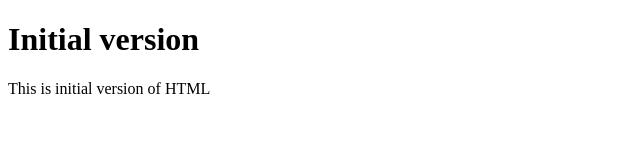
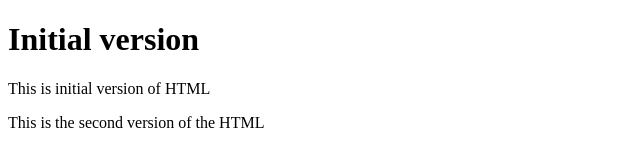
Before and after one commit to pavana-png/git_github_session_se, a plain HTML site: page index.html in a window 1280 px wide. Shown: the whole page, without its empty margins (0-640 px from the left). Drawn offline with Linux system fonts and the light colour scheme.

Commit message:
Updated index.html

```diff
--- a/index.html
+++ b/index.html
@@ -8,5 +8,6 @@
 <body>
     <h1>Initial version</h1>
     <p>This is initial version of HTML </p>
+    <p>This is the second version of the HTML</p>
 </body>
 </html>
```
